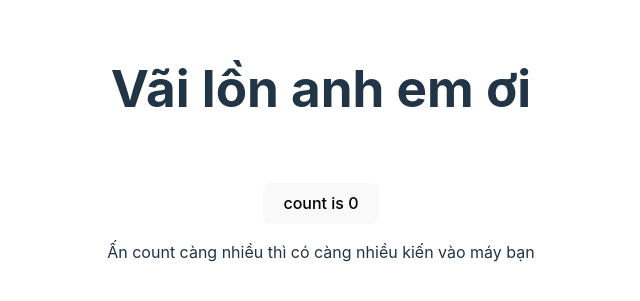
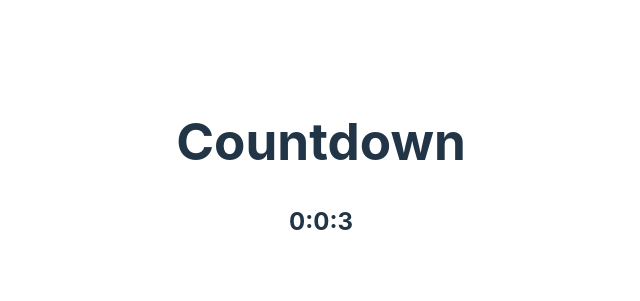
Before and after one commit to huyhoanFithcmus/Realtime, a React (Vite) app in the folder realtime/: page / in a window 1280 px wide. Shown: the part 231-532 px from the top of the page, without its empty margins (319-959 px from the left). Built offline with nearby package versions, Linux system fonts and the light colour scheme.

Commit message:
kien bo vao quan

```diff
--- a/realtime/package.json
+++ b/realtime/package.json
@@ -14,6 +14,7 @@
   },
   "dependencies": {
     "react": "^18.2.0",
+    "react-countdown": "^2.3.5",
     "react-dom": "^18.2.0",
     "react-router-dom": "^6.21.1"
   },
--- a/realtime/src/pages/CountDownPage.tsx
+++ b/realtime/src/pages/CountDownPage.tsx
@@ -1,16 +1,33 @@
-import React from 'react'
+import Countdown from 'react-countdown'
 
 export default function CountDownPage() {
-  const [count, setCount] = React.useState(0)
-
+  // eslint-disable-next-line @typescript-eslint/no-explicit-any
+  const renderer = ({ hours, minutes, seconds, completed }: any) => {
+    if (completed) {
+      // Render a completed state
+      return (
+        <>
+          <h1>Suka blyah</h1>
+          <h2>Bim Bim Bam Bam</h2>
+          <h3>Kiến bò vào quần</h3>
+        </>
+      )
+    } else {
+      // Render a countdown
+      return (
+        <>
+          <h1>Countdown</h1>
+          <h2>
+            {hours}:{minutes}:{seconds}
+          </h2>
+        </>
+      )
+    }
+  }
   return (
     <>
       <div>
-        <h1>Vãi lồn anh em ơi</h1>
-      </div>
-      <div className='card'>
-        <button onClick={() => setCount((count) => count + 1)}>count is {count}</button>
-        <p>Ấn count càng nhiều thì có càng nhiều kiến vào máy bạn</p>
+        <Countdown date={Date.now() + 10000} renderer={renderer} />
       </div>
     </>
   )
```
Also changed, not shown: 1 other file (tests, documents, lock files or other folders).
